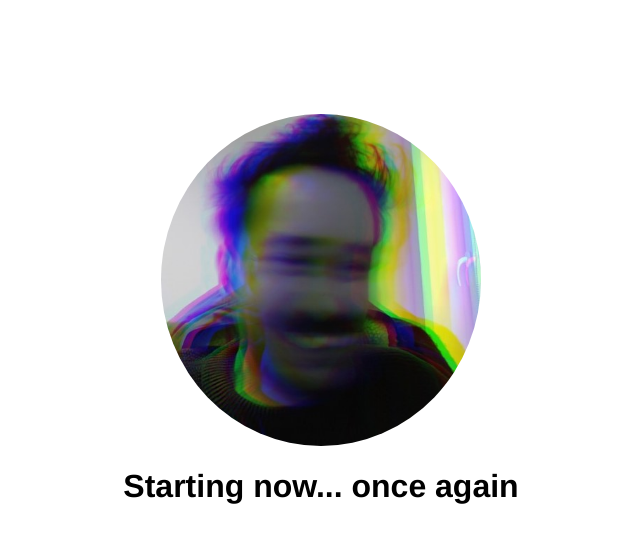
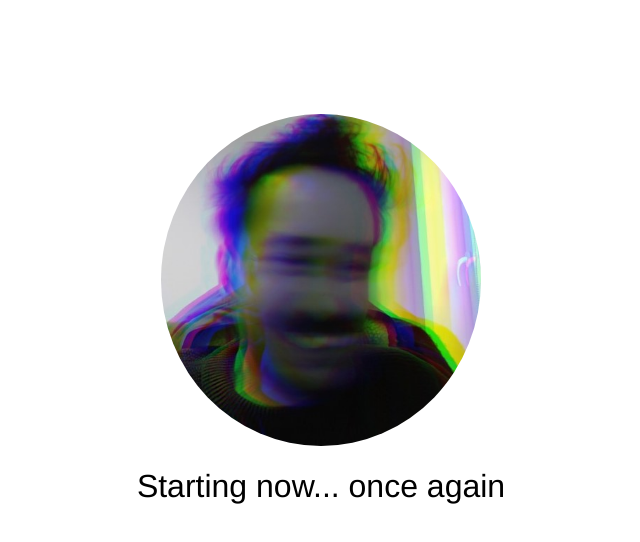
Before and after one commit to manuel-martinez-dev/git-101, a plain HTML site: page index.html in a window 1280 px wide. Shown: the whole page, without its empty margins (319-959 px from the left). Drawn offline with Linux system fonts and the light colour scheme.

Commit message:
lighter fonts

```diff
--- a/style.css
+++ b/style.css
@@ -1,6 +1,10 @@
 body {
   font-family: Helvetica;
   margin: 0;
+}
+
+h1 {
+  font-weight: 200;
 }
 
 .avatar{
```
